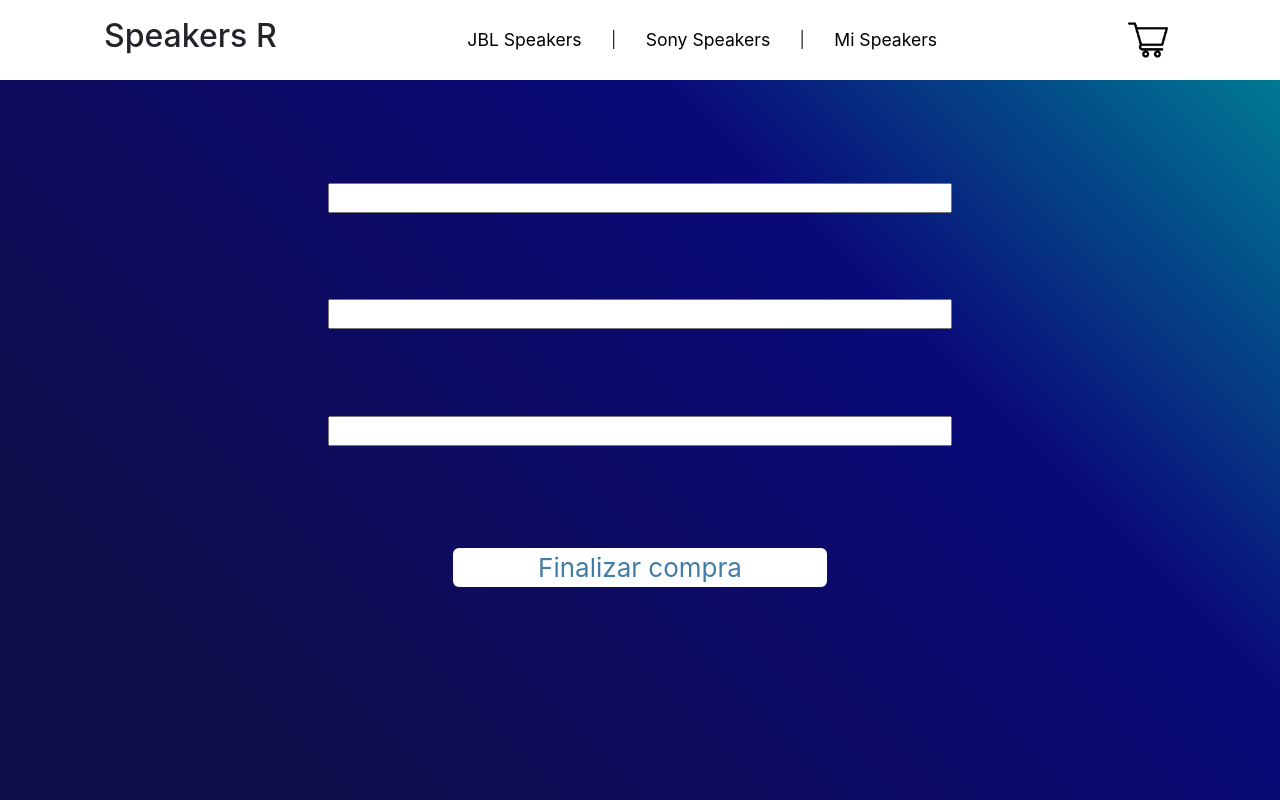
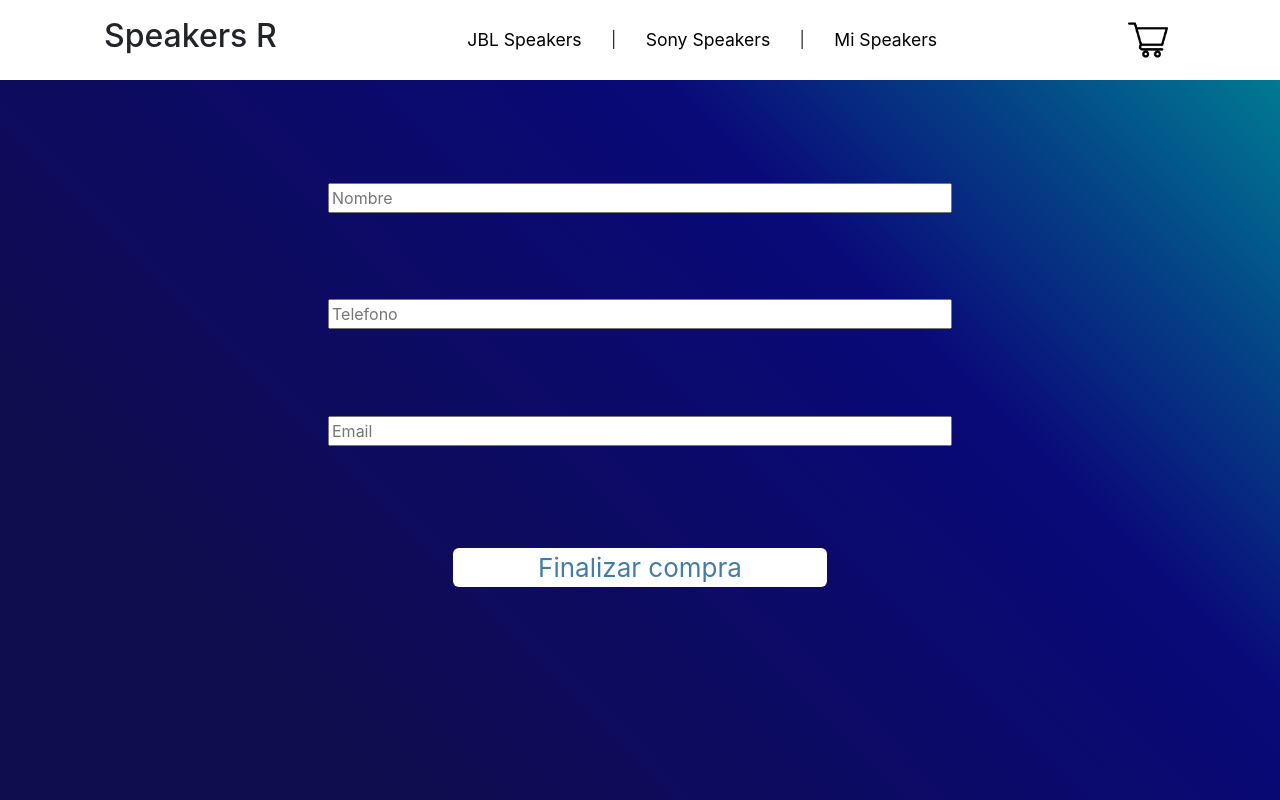
Before and after one commit to GabyDevX/DesafiosReact, a React (Vite) app: page /finalizar in a window 1280 px wide. Built offline with nearby package versions, Linux system fonts and the light colour scheme.

Commit message:
Se añadieron placeholders a los campos del formulario de compra para mejorar la experiencia de usuario, añadiendo interactividad con sweet alert

```diff
--- a/src/components/Checkout.jsx
+++ b/src/components/Checkout.jsx
@@ -25,20 +25,20 @@ const Checkout = () => {
       return
     }
 
-    if (email !== '' && !regexEmail.test(email)) {
+    if (phone !== '' && !regexTelefono.test(phone)) {
       Swal.fire({
         title: 'Error!',
-        text: 'Ingrese un email válido',
+        text: 'Ingrese un número de telefono válido',
         icon: 'error',
         confirmButtonText: 'Continuar',
       })
       return
     }
 
-    if (phone !== '' && !regexTelefono.test(phone)) {
+    if (email !== '' && !regexEmail.test(email)) {
       Swal.fire({
         title: 'Error!',
-        text: 'Ingrese un número de telefono válido',
+        text: 'Ingrese un email válido',
         icon: 'error',
         confirmButtonText: 'Continuar',
       })
@@ -102,6 +102,7 @@ const Checkout = () => {
         style={styleInput}
         type="text"
         name="nombre"
+        placeholder="Nombre"
         id=""
         value={name}
         onChange={(event) => setName(event.target.value)}
@@ -110,6 +111,7 @@ const Checkout = () => {
         style={styleInput}
         type="tel"
         name="telefono"
+        placeholder="Telefono"
         id=""
         value={phone}
         onChange={(event) => setPhone(event.target.value)}
@@ -118,6 +120,7 @@ const Checkout = () => {
         style={styleInput}
         type="email"
         name="email"
+        placeholder="Email"
         id=""
         value={email}
         onChange={(event) => setEmail(event.target.value)}
```
